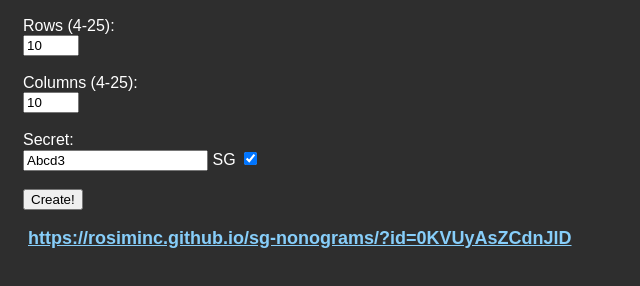
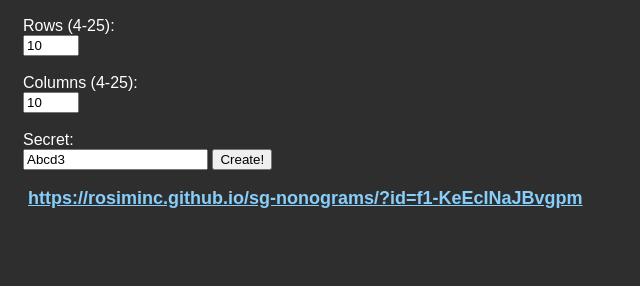
Before and after one commit to sergiozeppo/sg-nonograms-cafe, a website with bundled scripts: page creator.html in a window 1280 px wide. Both pictures are taken after a click on the button "Create!". Shown: the part 134-420 px from the top of the page, without its empty margins (0-640 px from the left). Built offline with nearby package versions, Linux system fonts and the light colour scheme.

Commit message:
Removed SG checkbox to autocheck sg links

```diff
--- a/creator.html
+++ b/creator.html
@@ -21,8 +21,6 @@
 
             <label for="secretText">Secret:</label><br>
             <input type="text" id="secretText" name="secretText" value="Abcd3" required>
-            <label for="sg">SG</label>
-            <input type="checkbox" id="sg" name="SG" checked="true"><br><br>
 
             <button type="button">Create!</button>
         </form>
--- a/js/creator.js
+++ b/js/creator.js
@@ -1,6 +1,6 @@
 import * as nono from './util/nono-utils.js';
-// https://www.steamgifts.com/giveaway/OIKOh/figment-2-creed-valley
-const regex = /(?:https?:\/\/)?www\.steamgifts\.com\/giveaway\/([a-zA-Z0-9]{5})\//;
+
+const SG_REGEX = /(?:https?:\/\/)?(?:www\.)?steamgifts\.com\/giveaway\/([a-zA-Z0-9]{5})\//;
 
 document.addEventListener("DOMContentLoaded", () => {
     const creationForm = document.getElementById("creationForm");
@@ -10,8 +10,7 @@ document.addEventListener("DOMContentLoaded", () => {
 });
 
 function createNonogram() {
-	const secretText = document.getElementById("secretText").value;
-	let isSG = document.getElementById("sg").checked;
+	let secretText = document.getElementById("secretText").value;
 	const numRows = parseInt(document.getElementById("numRows").value, 10);
 	const numCols = parseInt(document.getElementById("numCols").value, 10);
 
@@ -23,19 +22,14 @@ function createNonogram() {
 		numCols = 10;
 	}
 
-	let msg = secretText;
-	if(isSG) {
-		const match = secretText.match(regex);
-		if(match) {
-			msg = match[1];
-		}
-		console.log(msg);
-		if(msg.length != 5)
-			isSG = 0;
+	let msgType = 0;
+	const sgMatch = secretText.match(SG_REGEX);
+	if(sgMatch) {
+		msgType = 1;
+		secretText = sgMatch[1];
 	}
 
-	let id = nono.generateNonogram(numRows, numCols, msg, isSG ? 1 : 0);
-	console.log(id);
+	let id = nono.generateNonogram(numRows, numCols, secretText, msgType);
 
 	const linkCmp = document.getElementById("link");
 	linkCmp.innerHTML = '';
```
